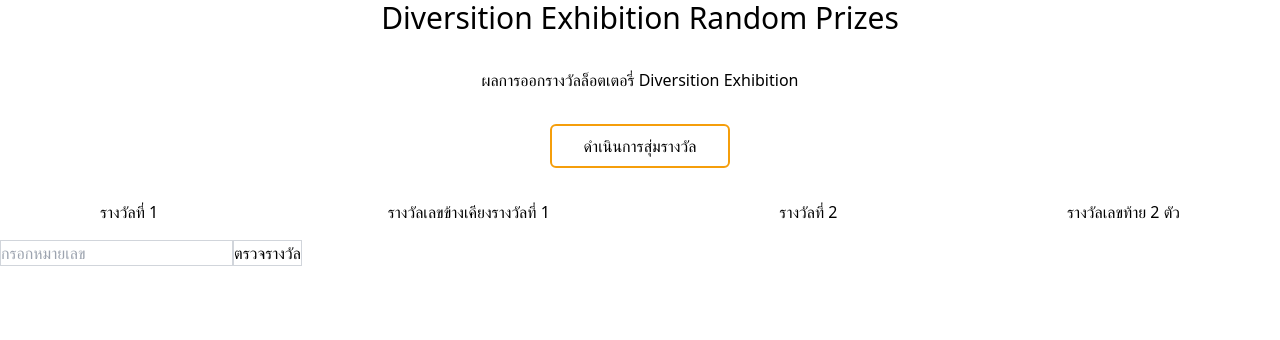
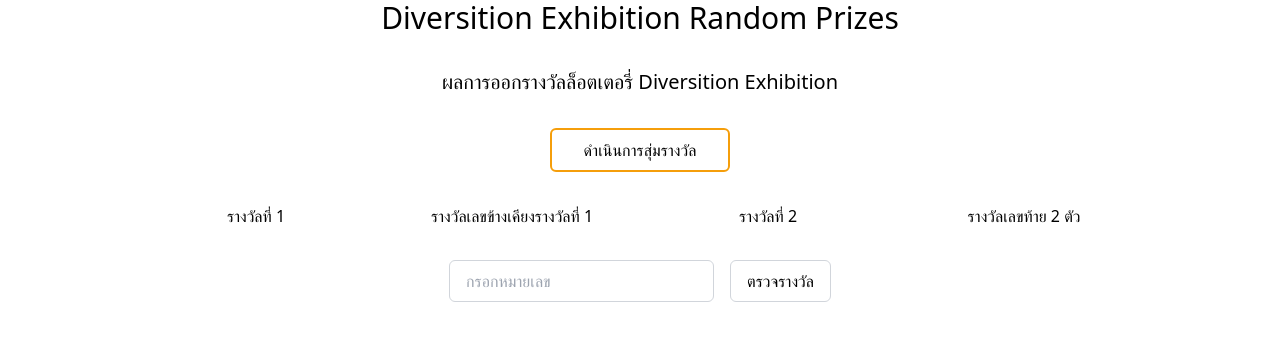
Before and after one commit to WindsurfHUB/Test-Diversition, a React (Vite) app: page / in a window 1280 px wide. Shown: the top 340 px of the page. Built offline with nearby package versions, Linux system fonts and the light colour scheme.

Commit message:
First try deploy

```diff
--- a/src/components/LotteryChecker.jsx
+++ b/src/components/LotteryChecker.jsx
@@ -8,21 +8,36 @@
   // State to store the result message
   const [result, setResult] = useState("");
 
+  // Extract the relevant lottery numbers for comparison
+  const firstPrice = lotteryNumbers[0];
+  const closeToFirstPrice = firstPrice ? firstPrice + 1 : "";
+  const closeToFirstPrice2 = firstPrice ? firstPrice - 1 : "";
+  const secondPrices = lotteryNumbers.slice(1, 4);
+  const lastTwoDigits = firstPrice ? firstPrice.toString().slice(-2) : "";
+
   // Function to check if the input number matches any of the generated lottery numbers
   const checkNumber = () => {
-    // Convert the input number to an integer and check if it is included in the lotteryNumbers array
-    if (lotteryNumbers.includes(parseInt(inputNumber))) {
-      setResult("ถูกรางวัล!");
+    const input = parseInt(inputNumber);
+
+    if (input === firstPrice) {
+      setResult("ถูกรางวัลที่ 1 !!!");
+    } else if (input === closeToFirstPrice || input === closeToFirstPrice2) {
+      setResult("ถูกรางวัลเลขข้างเคียงรางวัลที่ 1 !!");
+    } else if (secondPrices.includes(input)) {
+      setResult("ถูกรางวัลที่ 2 !");
+    } else if (input.toString().slice(-2) === lastTwoDigits) {
+      setResult("ถูกรางวัลเลขท้าย 2 ตัว~!");
     } else {
       setResult("ไม่ถูกรางวัล");
     }
   };
 
   return (
-    <div>
+    <div className="w-full px-4 sm:px-12 md:px-20 lg:px-32">
+      <div className="flex flex-col sm:flex-row justify-center items-center gap-4">
         {/* Input field for the user to enter their lottery number */}
         <input
-      className="border border-gray-300"
+          className="border border-gray-300 px-4 py-2 rounded-md w-full sm:w-auto"
           type="number"
           value={inputNumber}
           onChange={(e) => setInputNumber(e.target.value)}
@@ -30,10 +45,20 @@
         />
 
         {/* Button to trigger the checkNumber function */}
-      <button className="border border-gray-300" onClick={checkNumber}>ตรวจรางวัล</button>
+        <button
+          className="border border-gray-300 px-4 py-2 rounded-md w-full sm:w-auto"
+          onClick={checkNumber}
+        >
+          ตรวจรางวัล
+        </button>
+      </div>
 
       {/* Display the result message if available */}
-      {result && <p>{result}</p>}
+      {result && (
+        <div className="mt-4 text-center">
+          <p>{result}</p>
+        </div>
+      )}
     </div>
   );
 };
--- a/src/components/LotteryGenerator.jsx
+++ b/src/components/LotteryGenerator.jsx
@@ -23,38 +23,33 @@
 
   return (
     <>
-      <div className="w-screen">
-        <div className="py-8 flex justify-center text-1xl">
+      <div className="w-full">
+        <div className="py-8 flex justify-center text-lg md:text-xl text-center">
           ผลการออกรางวัลล็อตเตอรี่ Diversition Exhibition
         </div>
         <div className="flex justify-center pb-8">
           <button
             onClick={generateNumbers}
-            className="relative px-8 py-2 rounded-md bg-white isolation-auto z-10 border-2 border-amber-500 before:absolute before:w-full before:transition-all before:duration-500 before:hover:w-full before:-left-full before:hover:left-0 before:rounded-full before:bg-amber-500 before:-z-10 before:aspect-square before:hover:scale-150 overflow-hidden before:hover:duration-500"
+            className="relative px-8 py-2 rounded-md bg-white z-10 border-2 border-amber-500 before:absolute before:w-full before:transition-all before:duration-500 before:hover:w-full before:-left-full before:hover:left-0 before:rounded-full before:bg-amber-500 before:-z-10 before:aspect-square before:hover:scale-150 overflow-hidden before:hover:duration-500"
           >
             ดำเนินการสุ่มรางวัล
           </button>
         </div>
       </div>
-      {/* first price : 1 */}
-      {/* second price : 3 */}
-      {/* close to first price : 2 */}
-      {/* last two digit : 10 */}
-      <border className="w-screen flex px-[100px] justify-between flex-row">
-        <div className="flex items-center flex-col">
+      {/* Lottery result section */}
+      <div className="w-full flex flex-wrap justify-between px-4 sm:px-12 md:px-20 lg:px-32">
+        <div className="flex flex-col items-center w-full sm:w-1/2 md:w-1/4 mb-4">
           <div>รางวัลที่ 1</div>
-          <div className="py-2">
-            <div>{safeValue(firstPrice)}</div>
-          </div>
+          <div className="py-2 text-center">{safeValue(firstPrice)}</div>
         </div>
-        <div className="flex flex-col">
+        <div className="flex flex-col items-center w-full sm:w-1/2 md:w-1/4 mb-4">
           <div>รางวัลเลขข้างเคียงรางวัลที่ 1</div>
-          <div className="py-2 px-10 flex flex-row justify-between">
+          <div className="py-2 flex flex-row justify-between gap-5">
             <div>{safeValue(closeToFirstPrice)}</div>
             <div>{safeValue(closeToFirstPrice2)}</div>
           </div>
         </div>
-        <div className="flex items-center flex-col">
+        <div className="flex flex-col items-center w-full sm:w-1/2 md:w-1/4 mb-4">
           <div>รางวัลที่ 2</div>
           <div className="py-2 flex flex-row justify-between gap-5">
             <div>{safeValue(lotteryNumbers[1])}</div>
@@ -62,13 +57,13 @@
             <div>{safeValue(lotteryNumbers[3])}</div>
           </div>
         </div>
-        <div className="flex items-center flex-col">
-          รางวัลเลขท้าย 2 ตัว
+        <div className="flex flex-col items-center w-full sm:w-1/2 md:w-1/4 mb-4">
+          <div>รางวัลเลขท้าย 2 ตัว</div>
           <div className="py-2">
             {safeValue(firstPrice ? firstPrice.toString().slice(-2) : "")}
           </div>
         </div>
-      </border>
+      </div>
     </>
   );
 };
```
Lines whose indentation alone changed are shown as unchanged.
